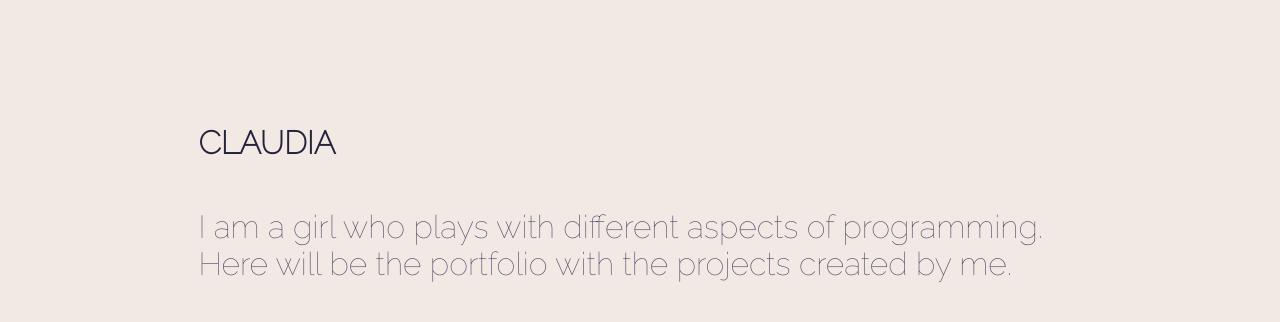
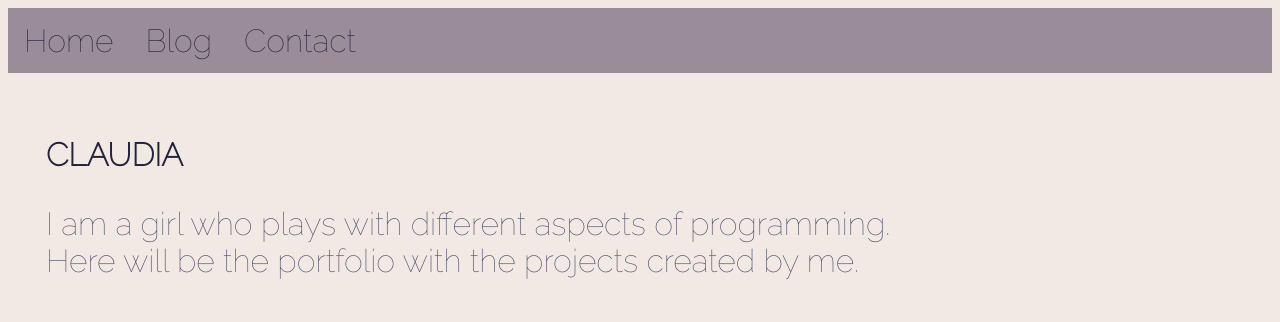
Before and after one commit to claudiaradion/claudiaradion.github.io, a React (Create React App) app in the folder my-blog/: page / in a window 1280 px wide. Shown: the top 322 px of the page. Built offline with nearby package versions, Linux system fonts and the light colour scheme.

Commit message:
Menu added

```diff
--- a/my-blog/src/App.css
+++ b/my-blog/src/App.css
@@ -1,9 +1,6 @@
 * {
   font-family: 'Raleway', sans-serif;
   font-size: xx-large;
-  margin-top: 5%;
-  margin-left: 3%;
-  margin-right: 3%;
 }
 
 body {
@@ -18,4 +15,10 @@ p {
   color: #4a4e69;
 }
 
+.TextDiv {
+  margin-top: 5%;
+  margin-left: 3%;
+  margin-right: 3%;
+}
+
 /* colors: f2e9e4, c9ada7, 9a8c98, 4a4e69, 22223b */
--- a/my-blog/src/App.js
+++ b/my-blog/src/App.js
@@ -1,10 +1,12 @@
 import './App.css';
-import Home from './Home.js'
+// import Home from './pages/Home.js'
+import CustomMenu from './CustomMenu';
 
 function App() {
   return (
     <div>
-      <Home/>
+      <CustomMenu />
+      {/* <Home/> */}
     </div>
   );
 }
--- /dev/null
+++ b/my-blog/src/CustomMenu.js
@@ -0,0 +1,24 @@
+import ReactDOM from "react-dom/client";
+import { BrowserRouter, Routes, Route } from "react-router-dom";
+import Layout from "./Layout";
+import Home from "./pages/Home";
+import Contact from "./pages/Contact";
+import NoPage from "./NoPage";
+import Blog from "./pages/Blog";
+
+function CustomMenu() {
+    return (
+        <BrowserRouter>
+            <Routes>
+                <Route path="/" element={<Layout />}>
+                    <Route index element={<Home />} />
+                    <Route path="blog" element={<Blog />} />
+                    <Route path="contact" element={<Contact />} />
+                    <Route path="*" element={<NoPage />} />
+                </Route>
+            </Routes>
+        </BrowserRouter>
+    );
+}
+
+export default CustomMenu;
--- /dev/null
+++ b/my-blog/src/FirstArticle.js
@@ -0,0 +1,9 @@
+const FirstArticle = () => {
+    return (
+        <div class="TextDiv">
+            <h1>My First Article</h1>
+            <p>Here I will write articles on various programming related topics.</p>
+        </div>
+    );
+};
+export default FirstArticle;
--- a/my-blog/src/Home.js
+++ /dev/null
@@ -1,12 +0,0 @@
-import React from "react";
-
-function Home() {
-  return (
-    <div className="Home">
-        <h1>CLAUDIA</h1>
-        <p>I am a girl who plays with different aspects of programming. <br/> Here will be the portfolio with the projects created by me. </p>
-    </div>
-  );
-}
-
-export default Home;
--- /dev/null
+++ b/my-blog/src/Layout.css
@@ -0,0 +1,24 @@
+ul {
+    list-style-type: none;
+    margin: 0;
+    padding: 0;
+    overflow: hidden;
+    background-color: #9a8c98;
+    height: 10%;
+}
+
+li {
+    float: left;
+}
+
+li a {
+    display: block;
+    color: #22223b;
+    text-align: center;
+    padding: 14px 16px;
+    text-decoration: none;
+}
+
+li a:hover:not(.active) {
+    background-color: #c9ada7;
+}
--- /dev/null
+++ b/my-blog/src/Layout.js
@@ -0,0 +1,22 @@
+import './Layout.css';
+import { Outlet, Link } from "react-router-dom";
+const Layout = () => {
+    return (
+        <>
+            <nav>
+                <ul>
+                    <li>
+                        <Link to="/">Home</Link>
+                    </li>
+                    <li>
+                        <Link to="/blog">Blog</Link>
+                    </li>
+                    <li>
+                        <Link to="/contact">Contact</Link>
+                    </li>
+                </ul>
+            </nav>
+            <Outlet />
+        </>)
+};
+export default Layout;
--- /dev/null
+++ b/my-blog/src/NoPage.js
@@ -0,0 +1,4 @@
+const NoPage = () => {
+    return <h1>404</h1>;
+};
+export default NoPage;
--- /dev/null
+++ b/my-blog/src/pages/Blog.js
@@ -0,0 +1,11 @@
+import FirstArticle from '../FirstArticle';
+
+const Blog = () => {
+    return (
+        <div class="TextDiv">
+            <h1>Blogs</h1>
+            <FirstArticle/>
+        </div>
+    );
+};
+export default Blog;
--- /dev/null
+++ b/my-blog/src/pages/Contact.js
@@ -0,0 +1,8 @@
+const Contact = () => {
+    return (
+        <div class="TextDiv">
+            <h1>Contact</h1>
+        </div>
+    );
+};
+export default Contact;
--- /dev/null
+++ b/my-blog/src/pages/Home.js
@@ -0,0 +1,12 @@
+import React from "react";
+
+function Home() {
+  return (
+    <div className="TextDiv">
+      <h1>CLAUDIA</h1>
+      <p>I am a girl who plays with different aspects of programming. <br /> Here will be the portfolio with the projects created by me. </p>
+    </div>
+  );
+}
+
+export default Home;
```
Also changed, not shown: my-blog/src/index.css (line endings or trailing spaces).
